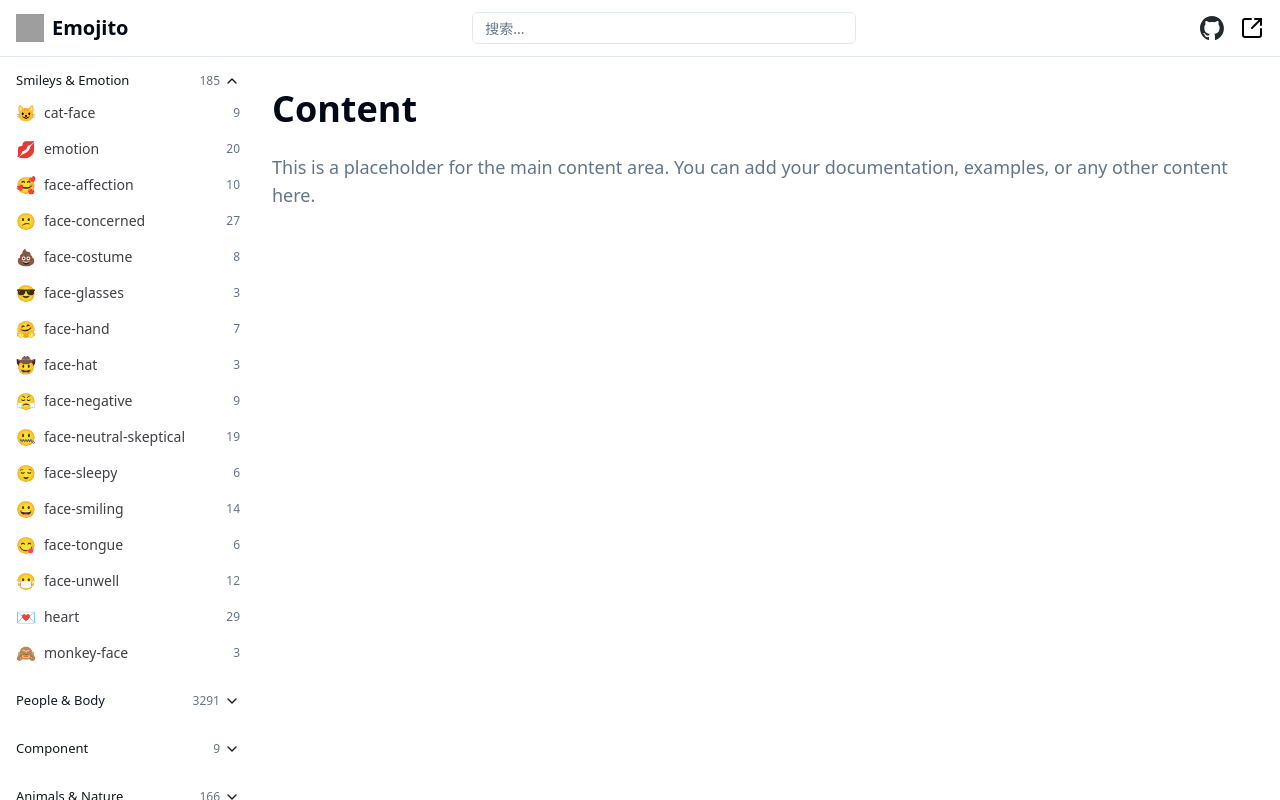
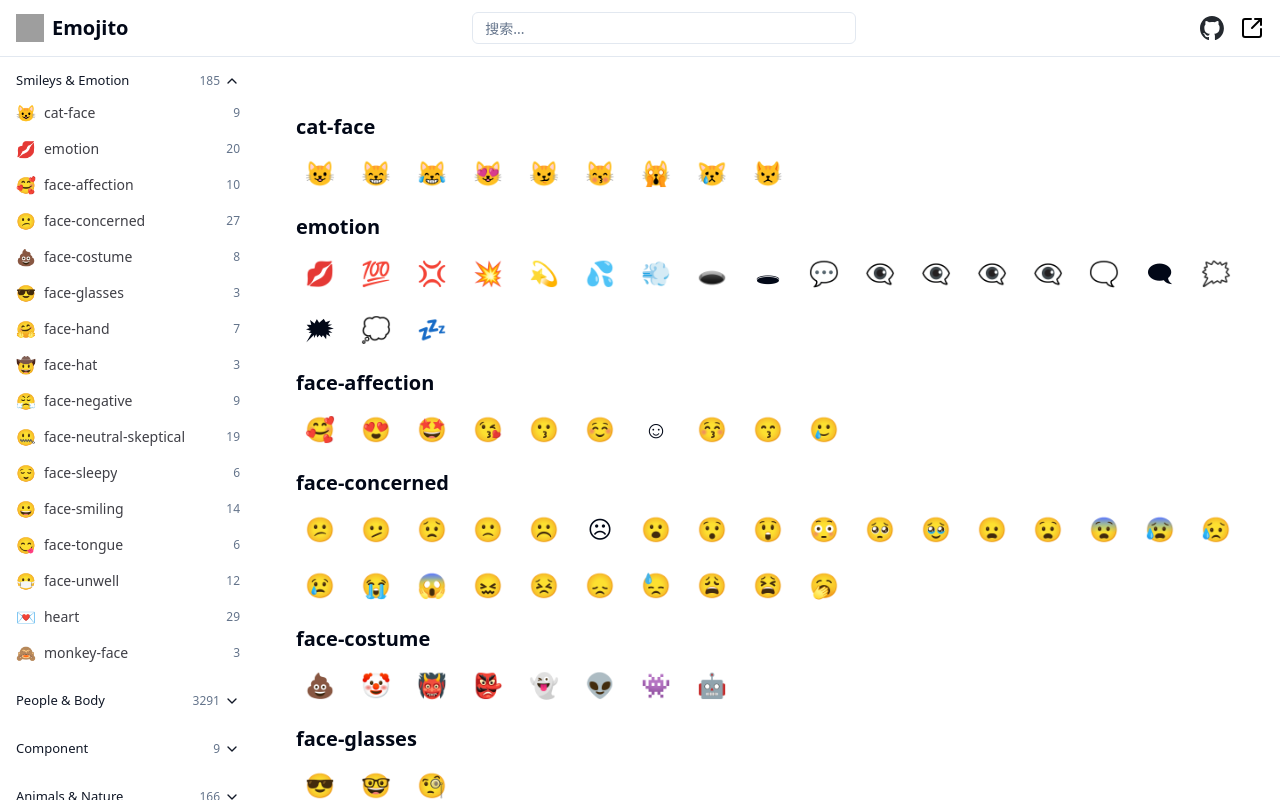
Before and after one commit to ChatGavin/emojito, a React (Vite) app in the folder apps/web/: page / in a window 1280 px wide. Built offline with nearby package versions, Linux system fonts and the light colour scheme; grey boxes are pictures that could not be loaded.

Commit message:
feat: 更新内容页面，添加 emoji 分类展示，提升用户体验

```diff
--- a/apps/web/src/pages/content/index.jsx
+++ b/apps/web/src/pages/content/index.jsx
@@ -1,13 +1,31 @@
 import React from "react";
+import emojiCategories from "../../data/emoji-categories.json";
 
 export const Content = () => {
   return (
-    <div className="space-y-6">
-      <h1 className="text-4xl font-bold">Content</h1>
-      <p className="text-lg text-muted-foreground">
-        This is a placeholder for the main content area. You can add your
-        documentation, examples, or any other content here.
-      </p>
+    <div className="flex-1 h-full w-full overflow-y-auto pt-6 pr-6 pl-6 pb-24">
+      <div className="space-y-8 w-full">
+        {emojiCategories.map((category) => (
+          <div key={category.id} className="space-y-4">
+            {category.subgroups.map((subgroup) => (
+              <div key={subgroup.id} className="space-y-2">
+                <h2 className="text-xl font-semibold">{subgroup.name}</h2>
+                <div className="flex flex-wrap gap-2">
+                  {subgroup.emojis.map((emoji) => (
+                    <div
+                      key={emoji.id}
+                      className="flex items-center justify-center w-12 h-12 text-2xl hover:bg-gray-100 rounded-lg cursor-pointer"
+                      title={emoji.description}
+                    >
+                      {emoji.emoji}
+                    </div>
+                  ))}
+                </div>
+              </div>
+            ))}
+          </div>
+        ))}
+      </div>
     </div>
   );
 };
```
